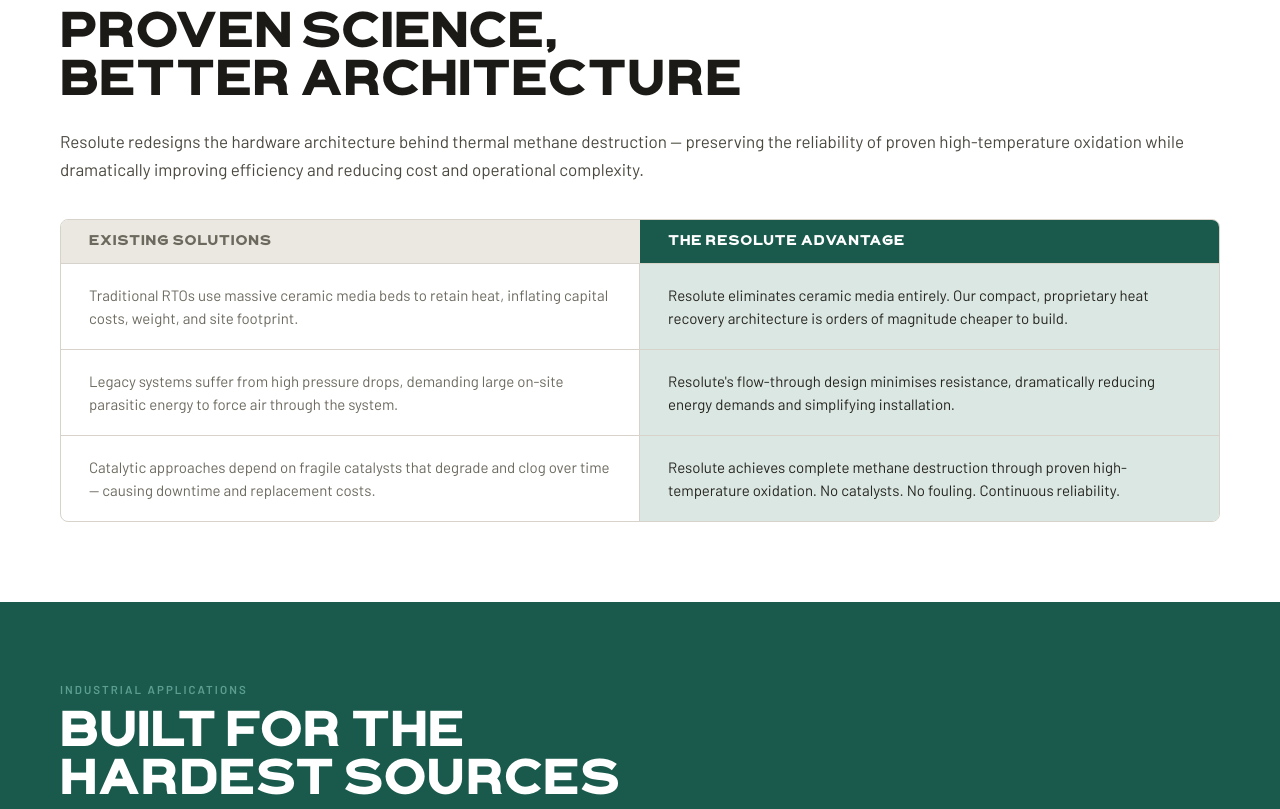
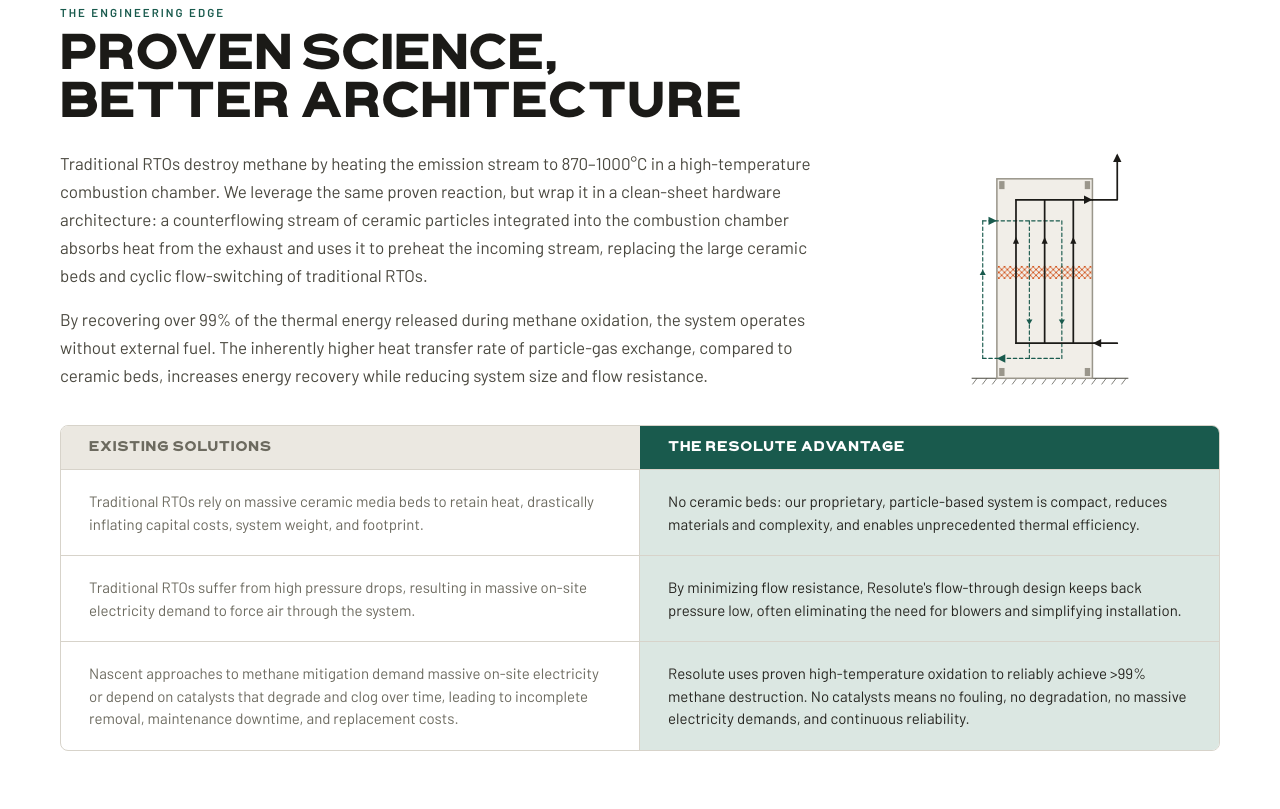
Before and after one commit to willjsawyer/resolute-methane-website, a plain HTML site: page index.html in a window 1280 px wide. Shown: the part 1461-2270 px from the top of the page. Drawn offline with Linux system fonts and the light colour scheme.

Commit message:
uploading files for website update

```diff
--- a/colors_and_type.css
+++ b/colors_and_type.css
@@ -196,11 +196,11 @@
   /* ---------------------------------------------------------------
      MOTION — purposeful, quick, no bounce.
      --------------------------------------------------------------- */
-  --ease-standard: cubic-bezier(0.2, 0, 0.1, 1);
-  --ease-out: cubic-bezier(0.16, 1, 0.3, 1);
-  --dur-fast: 120ms;
-  --dur-base: 180ms;
-  --dur-slow: 280ms;
+  --ease-standard: cubic-bezier(0.2, 0, 0.1, 1); /* @kind other */
+  --ease-out: cubic-bezier(0.16, 1, 0.3, 1); /* @kind other */
+  --dur-fast: 120ms; /* @kind other */
+  --dur-base: 180ms; /* @kind other */
+  --dur-slow: 280ms; /* @kind other */
 }
 
 /* =====================================================================
--- a/index.html
+++ b/index.html
@@ -82,6 +82,11 @@
     /* ── Technology / compare table ─────────────────────────────── */
     .section-tech { background: #fff; }
     .section-tech .body-text { max-width: none; }
+    .tech-intro { display: grid; grid-template-columns: 1fr 340px; gap: 56px; align-items: start; margin-top: 20px; }
+    .tech-intro .body-text { max-width: none; margin-top: 0; }
+    .tech-intro .body-text + .body-text { margin-top: 16px; }
+    .tech-fig { display: flex; align-items: center; justify-content: center; }
+    .tech-fig svg { width: auto; height: auto; max-width: 100%; max-height: 520px; }
     .compare { border-radius: var(--radius-lg); overflow: hidden; border: 1px solid var(--ink-200); margin-top: 36px; }
     .compare-head { display: grid; grid-template-columns: 1fr 1fr; }
     .compare-head > div { padding: 15px 28px; font-family: var(--font-display); font-weight: 700; font-size: 13.5px; letter-spacing: 0.06em; text-transform: uppercase; }
@@ -98,9 +103,9 @@
     .section-apps .eyebrow { color: var(--carbon-300); }
     .section-apps .h2 { color: #fff; }
     .section-apps .body-text { color: rgba(255,255,255,0.68); }
-    .apps-grid { display: grid; grid-template-columns: repeat(3, 1fr); gap: 28px; margin-top: 44px; }
+    .apps-grid { display: grid; grid-template-columns: repeat(4, 1fr); gap: 28px; margin-top: 44px; }
     .app-card { background: rgba(255,255,255,0.07); border: 1px solid rgba(255,255,255,0.16); border-radius: var(--radius-lg); padding: 28px; }
-    .app-photo { aspect-ratio: 1 / 1; max-width: 280px; border-radius: var(--radius-md); overflow: hidden; background: rgba(255,255,255,0.06); }
+    .app-photo { aspect-ratio: 1 / 1; max-width: 280px; margin: 0 auto; border-radius: var(--radius-md); overflow: hidden; background: rgba(255,255,255,0.06); }
     .app-photo img { width: 100%; height: 100%; object-fit: cover; display: block; }
     .app-title { font-family: var(--font-heading); font-weight: 700; font-size: 22px; line-height: 1.15; color: #fff; margin-top: 20px; }
     .app-body { font-size: 15px; line-height: 1.55; color: rgba(255,255,255,0.65); margin-top: 10px; }
@@ -201,6 +206,9 @@
       .leadership-photo-col { flex: 0 0 50%; padding-right: 36px; }
       .partner-logo { height: 48px; }
       .partners-row { gap: 48px; }
+      .apps-grid { grid-template-columns: repeat(2, 1fr); }
+      .tech-intro { grid-template-columns: 1fr; gap: 32px; }
+      .tech-fig { max-width: 420px; }
     }
 
     /* ── Max 767px: mobile ──────────────────────────────────────── */
@@ -329,15 +337,15 @@
     <div class="metric">
       <div class="metric-stat">3–5×</div>
       <div class="metric-label">Cost Reduction</div>
-      <p class="metric-body">Lifetime cost of mitigation vs. legacy technologies, across concentrations from 0.03% to 1%.</p>
+      <p class="metric-body">Projected lifetime cost vs. legacy RTOs — under $3/tCO₂e above 0.5% methane, and the first viable option below 0.2%.</p>
     </div>
     <div class="metric">
       <div class="metric-stat">0.03%</div>
       <div class="metric-label">Min. Concentration</div>
-      <p class="metric-body">Self-sustaining operation at the most dilute methane streams found in real industrial settings.</p>
+      <p class="metric-body">Self-sustaining operation at the most dilute methane streams (predicted at 50,000 scfm).</p>
     </div>
     <div class="metric">
-      <div class="metric-stat">99.5%</div>
+      <div class="metric-stat">&gt;99%</div>
       <div class="metric-label">Destruction Efficiency</div>
       <p class="metric-body">Complete high-temperature oxidation. No catalysts. No fouling. Continuous, reliable performance.</p>
     </div>
@@ -346,7 +354,7 @@
   <!-- ── Challenge ────────────────────────────────────────────────── -->
   <section id="challenge" class="section section-challenge">
     <p class="eyebrow">The challenge</p>
-    <h2 class="h2">The Dilute Methane Problem</h2>
+    <h2 class="h2">The Dilute Methane Challenge</h2>
     <p class="body-text">Methane emissions represent a massive climate liability for heavy industry. While abatement is necessary, traditional technologies fail commercially — too large, too expensive, too limited. The industry doesn't need more science projects; it needs rugged, scalable engineering that works economically in real-world environments.</p>
     <div class="challenge-stats">
       <div>
@@ -371,23 +379,85 @@
   <section id="technology" class="section section-tech">
     <p class="eyebrow">The engineering edge</p>
     <h2 class="h2">Proven Science,<br />Better Architecture</h2>
-    <p class="body-text">Resolute redesigns the hardware architecture behind thermal methane destruction — preserving the reliability of proven high-temperature oxidation while dramatically improving efficiency and reducing cost and operational complexity.</p>
+    <div class="tech-intro">
+      <div class="tech-copy">
+        <p class="body-text">Traditional RTOs destroy methane by heating the emission stream to 870–1000°C in a high-temperature combustion chamber. We leverage the same proven reaction, but wrap it in a clean-sheet hardware architecture: a counterflowing stream of ceramic particles integrated into the combustion chamber absorbs heat from the exhaust and uses it to preheat the incoming stream, replacing the large ceramic beds and cyclic flow-switching of traditional RTOs.</p>
+        <p class="body-text">By recovering over 99% of the thermal energy released during methane oxidation, the system operates without external fuel. The inherently higher heat transfer rate of particle-gas exchange, compared to ceramic beds, increases energy recovery while reducing system size and flow resistance.</p>
+      </div>
+      <div class="tech-fig">
+        <svg viewBox="82 52 434 628" role="img" aria-label="Reactor process diagram" style="width:100%;height:auto;max-height:480px">
+          <defs>
+            <pattern id="heaterHatch" width="15" height="15" patternUnits="userSpaceOnUse">
+              <path d="M0,15 L15,0" stroke="#D2541C" stroke-width="2.4"/>
+              <path d="M0,0 L15,15" stroke="#D2541C" stroke-width="2.4"/>
+            </pattern>
+          </defs>
+          <line x1="94" y1="652" x2="504" y2="652" stroke="#4A483F" stroke-width="3"/>
+          <g stroke="#4A483F" stroke-width="1.8">
+            <line x1="108" y1="652" x2="96" y2="668"/><line x1="134" y1="652" x2="122" y2="668"/><line x1="160" y1="652" x2="148" y2="668"/>
+            <line x1="186" y1="652" x2="174" y2="668"/><line x1="212" y1="652" x2="200" y2="668"/>
+            <line x1="238" y1="652" x2="226" y2="668"/><line x1="264" y1="652" x2="252" y2="668"/>
+            <line x1="290" y1="652" x2="278" y2="668"/><line x1="316" y1="652" x2="304" y2="668"/>
+            <line x1="342" y1="652" x2="330" y2="668"/><line x1="368" y1="652" x2="356" y2="668"/>
+            <line x1="394" y1="652" x2="382" y2="668"/><line x1="420" y1="652" x2="408" y2="668"/>
+            <line x1="446" y1="652" x2="434" y2="668"/><line x1="472" y1="652" x2="460" y2="668"/>
+            <line x1="498" y1="652" x2="486" y2="668"/>
+          </g>
+          <rect x="160" y="130" width="250" height="522" fill="#F1EEE8" stroke="#9A968B" stroke-width="4"/>
+          <g fill="#9A968B">
+            <rect x="166" y="136" width="14" height="21"/><rect x="390" y="136" width="14" height="21"/>
+            <rect x="166" y="625" width="14" height="21"/><rect x="390" y="625" width="14" height="21"/>
+          </g>
+          <rect x="162" y="358" width="246" height="34" fill="url(#heaterHatch)"/>
+          <g stroke="#195A4D" stroke-width="3" fill="none" stroke-dasharray="9 7" stroke-linecap="round">
+            <path d="M123 240 L123 600"/>
+            <path d="M123 240 L330 240"/>
+            <path d="M123 600 L330 600"/>
+            <path d="M245 240 L245 600"/>
+            <path d="M330 240 L330 600"/>
+          </g>
+          <g fill="#195A4D">
+            <polygon points="138,229 138,251 160,240"/>
+            <polygon points="182,589 182,611 160,600"/>
+            <polygon points="115,382 131,382 123,368"/>
+            <polygon points="237,498 253,498 245,512"/>
+            <polygon points="322,498 338,498 330,512"/>
+          </g>
+          <g stroke="#1B1A17" stroke-width="4.5" fill="none" stroke-linecap="round" stroke-linejoin="round">
+            <path d="M475 560 L210 560"/>
+            <path d="M210 560 L210 185"/>
+            <path d="M285 560 L285 185"/>
+            <path d="M360 560 L360 185"/>
+            <path d="M210 185 L410 185"/>
+            <path d="M410 185 L475 185 L475 70"/>
+          </g>
+          <g fill="#1B1A17">
+            <polygon points="433,549 433,571 411,560"/>
+            <polygon points="388,174 388,196 410,185"/>
+            <polygon points="464,86 486,86 475,64"/>
+            <polygon points="202,300 218,300 210,282"/>
+            <polygon points="277,300 293,300 285,282"/>
+            <polygon points="352,300 368,300 360,282"/>
+          </g>
+        </svg>
+      </div>
+    </div>
     <div class="compare">
       <div class="compare-head">
         <div class="ex">Existing solutions</div>
         <div class="re">The Resolute advantage</div>
       </div>
       <div class="compare-row">
-        <div class="ex">Traditional RTOs use massive ceramic media beds to retain heat, inflating capital costs, weight, and site footprint.</div>
-        <div class="re">Resolute eliminates ceramic media entirely. Our compact, proprietary heat recovery architecture is orders of magnitude cheaper to build.</div>
+        <div class="ex">Traditional RTOs rely on massive ceramic media beds to retain heat, drastically inflating capital costs, system weight, and footprint.</div>
+        <div class="re">No ceramic beds: our proprietary, particle-based system is compact, reduces materials and complexity, and enables unprecedented thermal efficiency.</div>
       </div>
       <div class="compare-row">
-        <div class="ex">Legacy systems suffer from high pressure drops, demanding large on-site parasitic energy to force air through the system.</div>
-        <div class="re">Resolute's flow-through design minimises resistance, dramatically reducing energy demands and simplifying installation.</div>
+        <div class="ex">Traditional RTOs suffer from high pressure drops, resulting in massive on-site electricity demand to force air through the system.</div>
+        <div class="re">By minimizing flow resistance, Resolute's flow-through design keeps back pressure low, often eliminating the need for blowers and simplifying installation.</div>
       </div>
       <div class="compare-row">
-        <div class="ex">Catalytic approaches depend on fragile catalysts that degrade and clog over time — causing downtime and replacement costs.</div>
-        <div class="re">Resolute achieves complete methane destruction through proven high-temperature oxidation. No catalysts. No fouling. Continuous reliability.</div>
+        <div class="ex">Nascent approaches to methane mitigation demand massive on-site electricity or depend on catalysts that degrade and clog over time, leading to incomplete removal, maintenance downtime, and replacement costs.</div>
+        <div class="re">Resolute uses proven high-temperature oxidation to reliably achieve &gt;99% methane destruction. No catalysts means no fouling, no degradation, no massive electricity demands, and continuous reliability.</div>
       </div>
     </div>
   </section>
@@ -410,8 +480,13 @@
       </div>
       <div class="app-card">
         <div class="app-photo"><img src="uploads/industrial_1.jpg" alt="Chemical and industrial facility" /></div>
-        <div class="app-title">Regulated Industrial Pollutants</div>
-        <p class="app-body">Broadband destruction of dilute hydrocarbons, ammonia, NO<sub>x</sub>, and VOCs for chemical manufacturing, automotive painting, and more.</p>
+        <div class="app-title">Industrial Pollutants</div>
+        <p class="app-body">Broadband destruction of dilute hydrocarbons, ammonia, NO<sub>x</sub>, and VOCs for manufacturing, painting, and more.</p>
+      </div>
+      <div class="app-card">
+        <div class="app-photo"><img src="onepagers/photos/agriculture-1.jpg" alt="Dairy farm with methane sources" /></div>
+        <div class="app-title">Waste &amp; Agriculture</div>
+        <p class="app-body">Methane and odor mitigation for landfill gas, manure management, and enclosed animal agriculture.</p>
       </div>
     </div>
   </section>
@@ -436,7 +511,7 @@
       <div class="leadership-bio">
         <div class="leadership-name">Will Sawyer</div>
         <div class="leadership-role">Founder &amp; CEO</div>
-        <p class="leadership-text">Will Sawyer founded Resolute Methane to make dilute methane destruction practical across industrial sites. He brings a background in mechanical engineering, environmental science, high-temperature oxidation, and climate impact assessment to the challenge of building rugged, cost-effective systems for methane streams that are too dilute, variable, or operationally challenging for legacy technologies. Before founding Resolute Methane, he was a postdoctoral associate with Desiree Plata at MIT, where he worked on methane mitigation and earned his PhD in Mechanical Engineering. He also holds degrees from Dartmouth College and Wesleyan University.</p>
+        <p class="leadership-text">Will Sawyer founded Resolute Methane to make dilute methane destruction practical across industrial sites. He brings a background in mechanical engineering, environmental science, high-temperature oxidation, and climate impact assessment to the challenge of mitigating methane streams that are too dilute, variable, or operationally challenging for legacy technologies. Before founding Resolute Methane, he worked on methane catalysis as a postdoctoral associate with Desiree Plata at MIT. He holds degrees from MIT, Dartmouth College, and Wesleyan University.</p>
       </div>
     </div>
   </section>
@@ -454,7 +529,7 @@
   <!-- ── Contact / CTA ─────────────────────────────────────────────── -->
   <section id="contact" class="section-cta">
     <h2 class="cta-h">Partner With Us</h2>
-    <p class="cta-sub">We are actively securing partners and site funding to support field demonstrations across multiple industrial use cases throughout 2026.</p>
+    <p class="cta-sub">We're seeking industry partners to host on-site demonstrations of our transportable system at their facilities throughout 2026 and 2027, validating the system in real-world operating conditions.</p>
     <a class="btn" href="mailto:hello@resolutemethane.com">Get in Touch</a>
   </section>
 
@@ -470,7 +545,7 @@
       <a class="footer-link" href="#about">About</a>
       <a class="footer-link" href="#contact">Contact</a>
     </nav>
-    <div class="footer-copy">© 2025 Resolute Methane</div>
+    <div class="footer-copy">© 2026 Resolute Methane</div>
   </footer>
 
   <script>
@@ -488,6 +563,19 @@
     function closeMobileNav() {
       document.getElementById('nav-mobile').classList.remove('open');
     }
+
+    // Match reactor diagram height to the text column (two-column layouts only)
+    function matchTechFig() {
+      var copy = document.querySelector('.tech-copy');
+      var svg = document.querySelector('.tech-fig svg');
+      if (!copy || !svg) return;
+      if (window.innerWidth <= 1023) { svg.style.height = ''; return; }
+      var h = copy.offsetHeight;
+      if (h > 120) svg.style.height = h + 'px';
+    }
+    window.addEventListener('resize', matchTechFig, { passive: true });
+    window.addEventListener('load', matchTechFig);
+    matchTechFig();
   </script>
 
 </body>
```
Also changed, not shown: onepagers/photos/agriculture-1.jpg (added).
